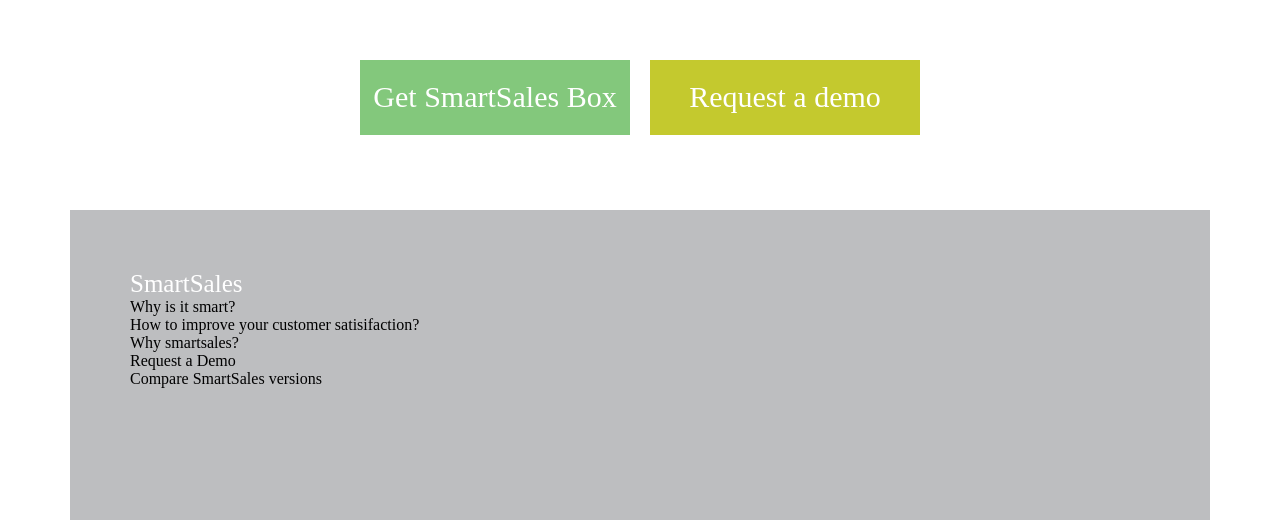
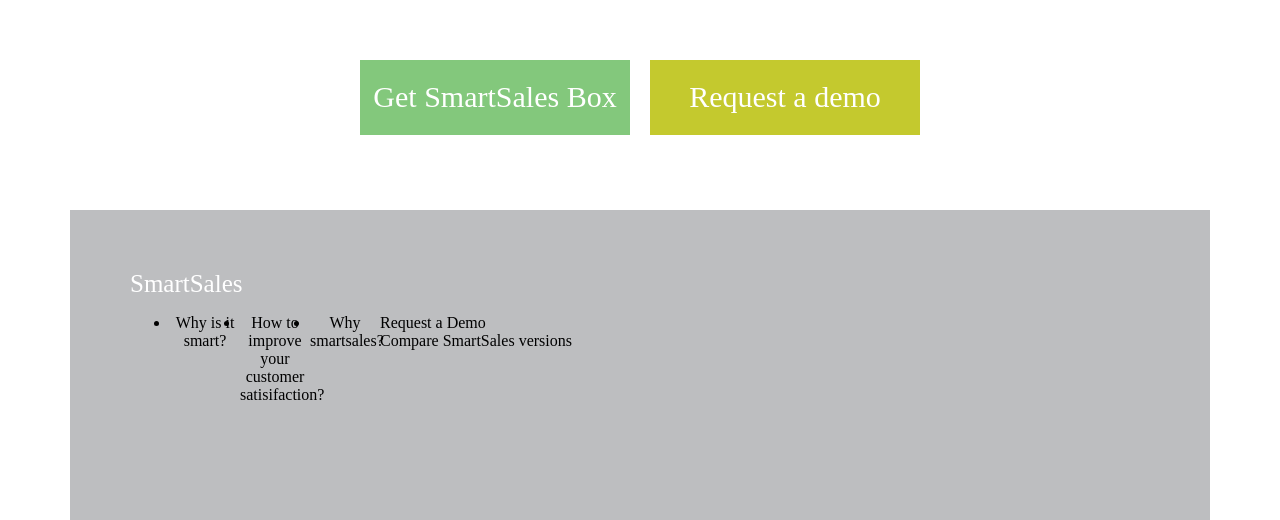
Before and after one commit to pyaesonephyo/web, a plain HTML site: page index.html in a window 1280 px wide. Shown: the part 2372-2892 px from the top of the page. Drawn offline with Linux system fonts and the light colour scheme.

Commit message:
modified title

```diff
--- a/index.html
+++ b/index.html
@@ -2,7 +2,7 @@
 <html>
 	<head>
 		<title>
-			Home
+			Code2 lab website
 		</title>
 		<link rel="stylesheet" type="text/css" href="style.css">
 	</head>
@@ -106,11 +106,13 @@
 		</div>
 		<footer>
 			<span style="font-size:25px;color:white;">SmartSales</span><br/>
-			Why is it smart?<br/>
-			How to improve your customer satisifaction?<br/>
-			Why smartsales?<br/>
-			Request a Demo<br/>
-			Compare SmartSales versions<br/>
+			<ul>
+				<li>Why is it smart?</li>
+				<li>How to improve your customer satisifaction?</li>
+				<li>Why smartsales?</li>
+				Request a Demo<br/>
+				Compare SmartSales versions<br/>
+			</ul>
 		</footer>
 	</body>
 </html>
```
